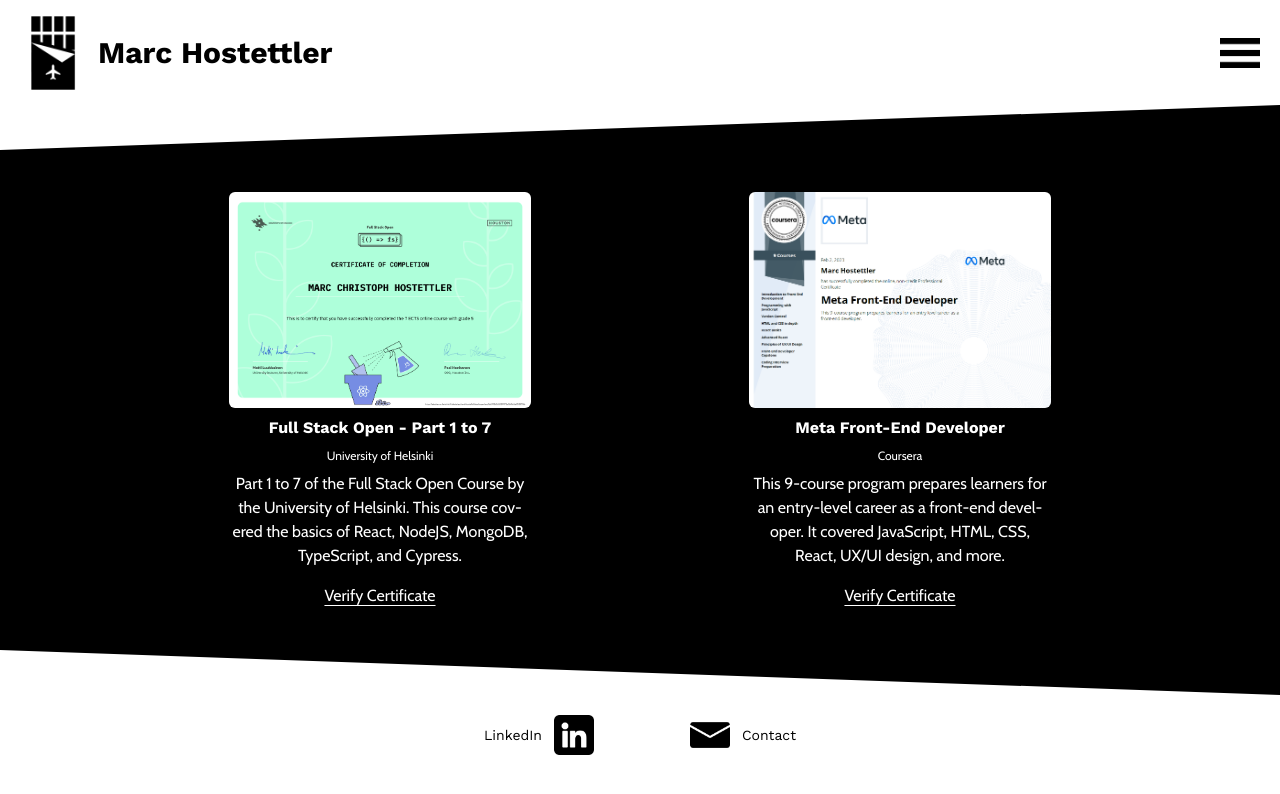
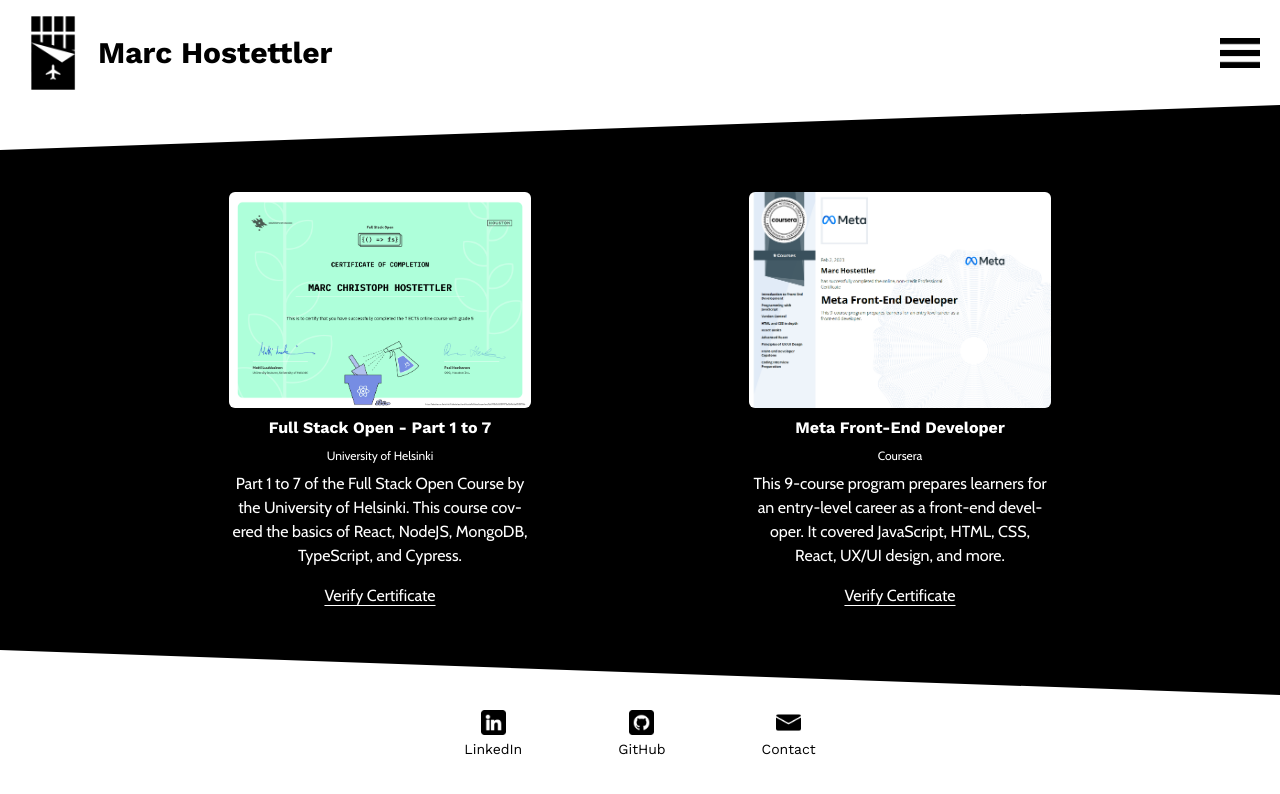
Before and after one commit to chocolateflight/chocolateflight-portfolio, a Next.js app: page /certificates in a window 1280 px wide. Shown: the top 794 px of the page. Built offline with nearby package versions, Linux system fonts and the light colour scheme; what tailwindcss-hyphens would draw is missing.

Commit message:
added github link

```diff
--- a/components/layout/Bottom.tsx
+++ b/components/layout/Bottom.tsx
@@ -6,6 +6,7 @@
 
 import linkedin from '../../public/icons/linkedin.png';
 import letter from '../../public/icons/letter.png';
+import github from '../../public/icons/github.png';
 
 const workSans = Work_Sans({
   weight: ['400', '700'],
@@ -23,7 +24,7 @@
   let iconGap = props.small ? 'gap-8' : 'gap-24';
   let iconFlex = props.small
     ? 'flex flex-col justify-center items-center'
-    : 'flex justify-center items-center gap-3';
+    : 'flex flex-col justify-center items-center gap-1';
   let iconWidth = props.small ? 'w-[30px]' : 'w-[40px]';
   let iconText = props.small ? 'text-[11px]' : 'text-[14px]';
 
@@ -39,30 +40,34 @@
       <div
         className={`absolute flex justify-center ${iconGap} top-[20px] bottom-0 left-0 right-0 my-auto mx-auto w-[80%] h-[60%]`}>
         <div className={`${iconFlex}`}>
-          <p
-            className={`${props.small ? 'hidden' : ''} ${
-              workSans.className
-            } ${iconText}`}>
-            LinkedIn
-          </p>
           <a href='https://www.linkedin.com/in/marc-hostettler'>
             <Image
               src={linkedin}
               alt='LinkedIn'
-              className={`${iconWidth} object-contain`}
+              className={`${iconWidth} object-contain h-[25px] hover:scale-110`}
             />
           </a>
-          <p
-            className={`${props.small ? '' : 'hidden'} ${
-              workSans.className
-            } ${iconText}`}>
-            LinkedIn
-          </p>
+          <p className={`${workSans.className} ${iconText}`}>LinkedIn</p>
+        </div>
+
+        <div className={`${iconFlex}`}>
+          <a href='https://github.com/chocolateflight'>
+            <Image
+              src={github}
+              alt='Letter'
+              className={`${iconWidth} object-contain h-[25px] hover:scale-110`}
+            />
+          </a>
+          <p className={`${workSans.className} ${iconText}`}>GitHub</p>
         </div>
 
         <div className={`${iconFlex}`}>
           <Link href='/contact'>
-            <Image src={letter} alt='Letter' className={`${iconWidth} object-contain`} />
+            <Image
+              src={letter}
+              alt='Letter'
+              className={`${iconWidth} object-contain h-[25px] hover:scale-110`}
+            />
           </Link>
           <p className={`${workSans.className} ${iconText}`}>Contact</p>
         </div>
```
Also changed, not shown: public/icons/github.png (added).
